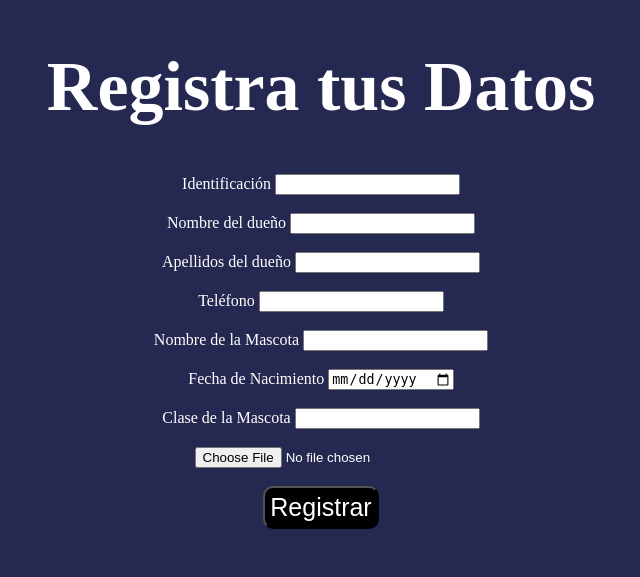
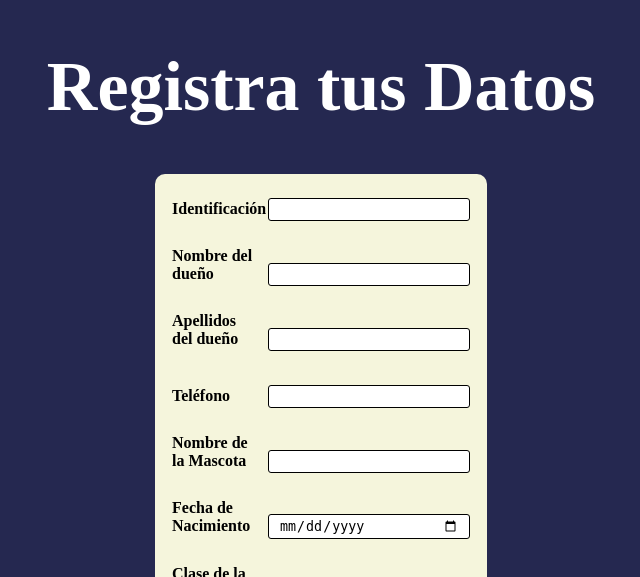
Before and after one commit to julioangarita/web-vet-cym, a Flask app: page /register_page in a window 1280 px wide. Shown: the top 577 px of the page, without its empty margins (319-959 px from the left). Run offline with Flask 3, Linux system fonts and the light colour scheme.

Commit message:
mod estilos css

```diff
--- a/static/css/styleregister.css
+++ b/static/css/styleregister.css
@@ -16,10 +16,56 @@ h1 {
 
 body {
     background-color: #252850;
-    color: white;
+    color: black;
+
+
 
 }
 
+
+img {
+  height: 200px;
+  width: 700px;
+  border-radius: 10px;
+  display: block;
+  margin: 0 auto;
+  position: fixed;
+  bottom: 0;
+  left: 50%;
+  transform: translateX(-50%);
+  margin-bottom: 20px;
+
+}
+
+
 form{
     text-align: center;
+    width:300px;
+	padding:16px;
+	border-radius:10px;
+	margin:auto;
+	background-color:#f5f5dc;
+
 }
+
+form label{
+	width:82px;
+	font-weight:bold;
+	display:inline-block;
+	text-align: left;
+	margin-right: 10px;
+}
+
+
+form input[type="number"],
+form input[type="text"],
+form input[type="tel"],
+form input[type="date"]{
+	width:180px;
+	padding:3px 10px;
+	border:1px solid black;
+	border-radius:3px;
+	background-color:white;
+	margin:8px 0;
+	display:inline-block;
+}
--- a/templates/consult.html
+++ b/templates/consult.html
@@ -10,11 +10,11 @@
     <body>
         <h1>Consulta tus datos</h1>
         <div>
-            <img src="https://sami.vet/wp-content/uploads/2021/07/sami_software_veterinario_recordatorio_de_citas.png"></img>
+            <img src="https://sami.vet/wp-content/uploads/2021/07/sami_software_veterinario_recordatorio_de_citas.png" class="imagen-empresa"></img>
         </div>
          <br /> <br />
         <div>
-            <label>id</label> <input id ="ident"> <br> <br>
+            <label>Ingresa tú número de identidad</label> <input id ="ident"> <br> <br>
             <img id= "img-user" src= "" /> <br>
             <label>Estos son tus datos: </label><textarea  id="txt-data"></textarea> <br> <br>
             <button onClick = "consult_user()"> Consultar </button>
--- a/templates/register.html
+++ b/templates/register.html
@@ -18,7 +18,7 @@
             <label>Clase de la Mascota</label> <input type="text" name="Clase" /><br><br>
             <input type ="file" name="photo"><br><br>
             <button>Registrar</button><br><br>
-
         </form>
+        <img src="https://bucket-vet.s3.amazonaws.com/dise%C3%B1o/Nexo+vet.png"></img>
     </body>
 </html>
```
Also changed, not shown: static/css/styleconsult.css (+30 -0 lines).
